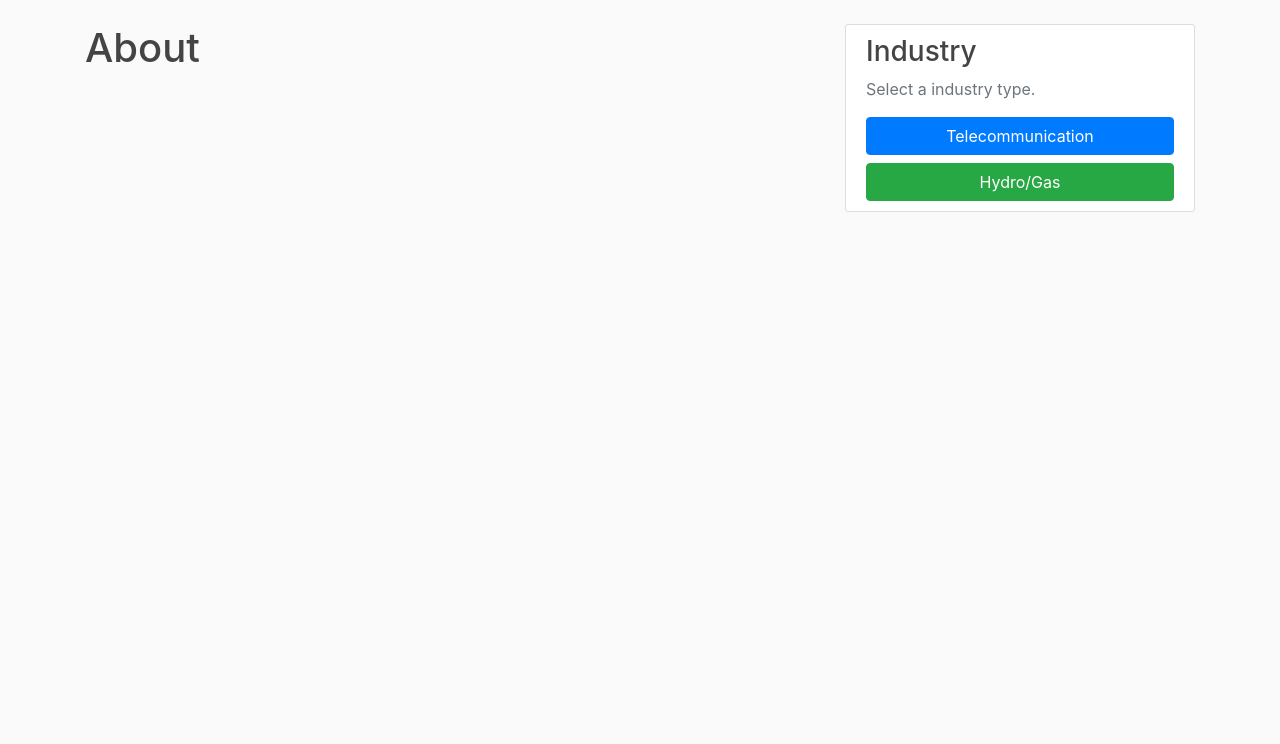
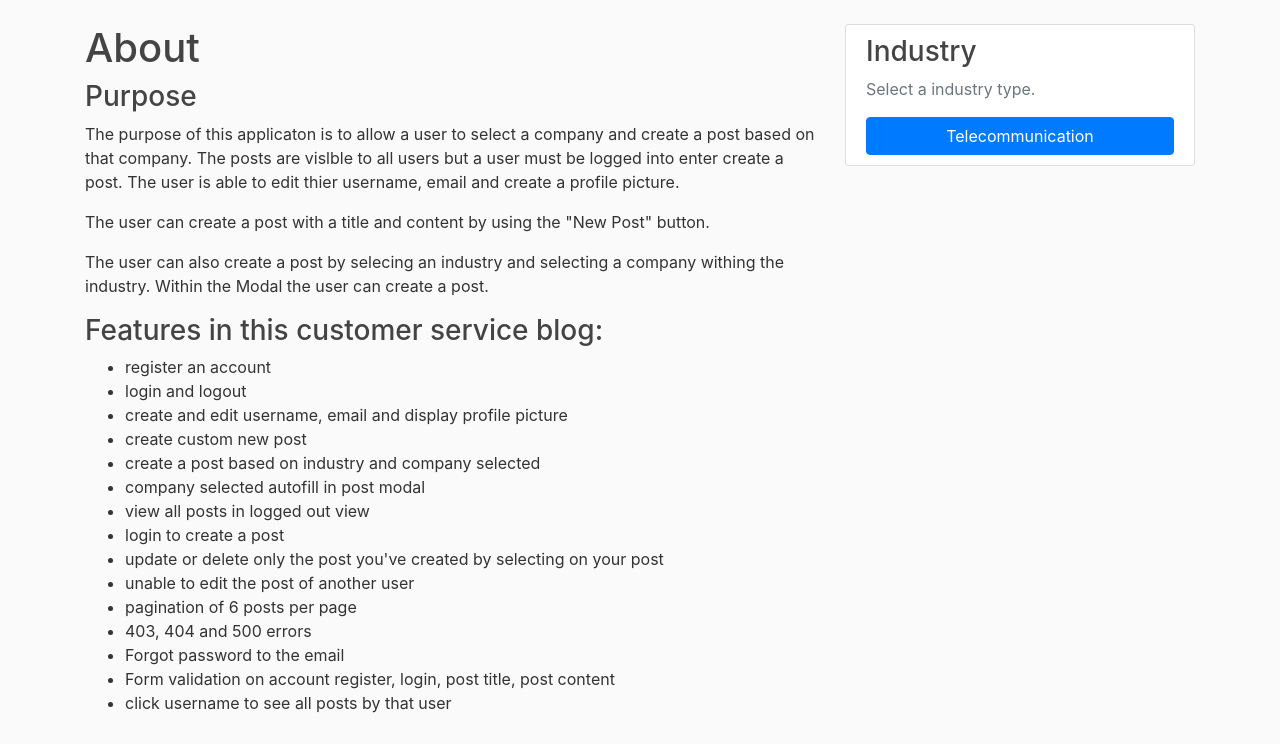
Before and after one commit to bkapadia01/Flask_blog, a Flask app: page /about in a window 1280 px wide. Shown: the part 56-800 px from the top of the page. Run offline with Flask 2, Linux system fonts and the light colour scheme; some libraries are stand-ins or nearby versions.

Commit message:
update for submission

```diff
--- a/flaskblog/config.py
+++ b/flaskblog/config.py
@@ -1,6 +1,4 @@
 import os
-
-
 
 class Config:
     SECRET_KEY = os.environ.get("SECRET_KEY")
--- a/flaskblog/templates/about.html
+++ b/flaskblog/templates/about.html
@@ -1,4 +1,30 @@
 {% extends "layout.html" %}
 {% block content %}
     <h1>About</h1>
+    <div>
+        <h3>Purpose</h3>
+        <p> The purpose of this applicaton is to allow a user to select a company and create a post based on that company. The posts are vislble to all users but a user must be logged into enter create a post. The user is able to edit thier username, email and create a profile picture. </p>
+        <p> The user can create a post with a title and content by using the "New Post" button.  </p>
+        <p> The user can also create a post by selecing an industry and selecting a company withing the industry. Within the Modal the user can create a post.</p>
+        <h3>
+        Features in this customer service blog:
+        </h3>
+        <ul>
+        <li> register an account</li>
+        <li> login and logout </li>
+        <li> create and edit username, email and display profile picture </li>
+        <li> create custom new post </li>
+        <li> create a post based on industry and company selected </li>
+        <li> company selected autofill in post modal </li>
+        <li> view all posts in logged out view </li>
+        <li> login to create a post </li>
+        <li> update or delete only the post you've created by selecting on your post</li>
+        <li> unable to edit the post of another user </li>
+        <li> pagination of 6 posts per page </li>
+        <li> 403, 404 and 500 errors </li>
+        <li> Forgot password to the email </li>
+        <li> Form validation on account register, login, post title, post content </li>
+        <li> click username to see all posts by that user </li>
+        </ul>
+    </div>
 {% endblock content %}
--- a/flaskblog/templates/layout.html
+++ b/flaskblog/templates/layout.html
@@ -69,8 +69,7 @@
                   <h3>Industry</h3>
                   <p class='text-muted'>Select a industry type.</p>
                   <ul class="list-group">
-                    <a role="button" class="btn btn-primary btn-block" class="nav-item nav-link"  href="{{url_for('main.modal')}}">Telecommunication</a>
-                    <button type="button" class="btn btn-success btn-block" href="#">Hydro/Gas</button>
+                    <a role="button" class="btn btn-primary btn-block" class="nav-item nav-link" href="{{url_for('main.modal')}}">Telecommunication</a>
                     </ul>
                 </div>
               </div>
--- a/flaskblog/templates/modal.html
+++ b/flaskblog/templates/modal.html
@@ -81,8 +81,6 @@
 
             var button = $(event.relatedTarget); // Button that triggered the modal
             var recipient = button.data('whatever'); // Extract info from data-* attributes
-            // If necessary, you could initiate an AJAX request here (and then do the updating in a callback).
-            // Update the modal's content. We'll use jQuery here, but you could use a data binding library or other methods instead.
             var modal = $(this);
             modal.find('.modal-title').text('New message to ' + recipient);
             modal.find('.title').val(recipient);
```
Also changed, not shown: flaskblog/main/routes.py (+0 -12 lines), flaskblog/models.py (+0 -16 lines), flaskblog/site.db.
